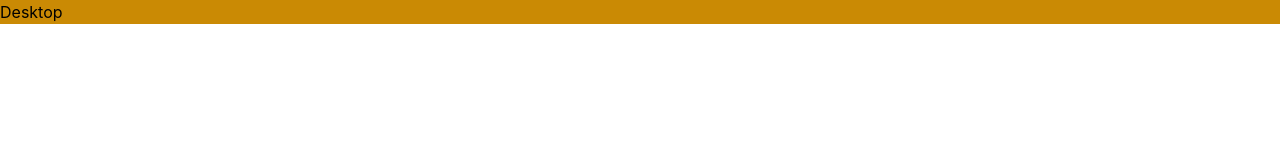
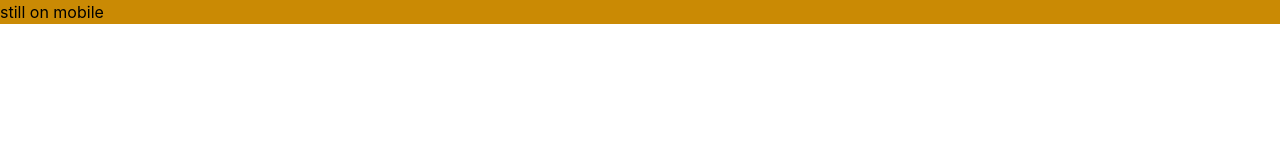
Before and after one commit to Redmond01/DOMICILE4LET, a React (Create React App) app in the folder client/domicile/: page / in a window 1280 px wide. Shown: the top 160 px of the page. Built offline with nearby package versions, Linux system fonts and the light colour scheme.

Commit message:
first commit

```diff
--- a/client/domicile/src/pages/landingPage/desktop/Desktop.js
+++ b/client/domicile/src/pages/landingPage/desktop/Desktop.js
@@ -2,7 +2,7 @@ import React from 'react'
 
 const Desktop = () => {
   return (
-    <div className='sm:hidden md:hidden lg:block'>Desktop</div>
+    <div className='sm:hidden md:hidden lg:block'>still on mobile</div>
   )
 }
 
--- a/client/domicile/src/pages/landingPage/mobile/Mobile.js
+++ b/client/domicile/src/pages/landingPage/mobile/Mobile.js
@@ -10,7 +10,7 @@
 
 
 // import MobileLogo from '../../../assets/mobilelogo.png'
-import Home from '../../../assets/homes.png'
+import Home from '../../../assets/sideHome.png'
 import image1 from '../../../assets/image3.png'
 import House1 from '../../../assets/house1.png'
 import House2 from '../../../assets/house2.png'
@@ -56,8 +56,8 @@ function Mobile() {
                     </form>
                 </div>
             </div>
-            <div className="w-auto h-auto ">
-                <img src={Home} alt="img" className='w-full h-full' />
+            <div className="w-full h-[auto] ">
+                <img src={Home} alt="img" className='w-full h-[auto] object-contain' />
             </div>
             <div className=" w-full h-[110svh] max-h-[130svh] bg-[#D9D9D9]">
                 <div className='w-full h-[5%]'></div>
--- a/client/domicile/src/pages/landingPage/tablet/Tablet.js
+++ b/client/domicile/src/pages/landingPage/tablet/Tablet.js
@@ -2,7 +2,7 @@ import React from 'react'
 
 const Tablet = () => {
   return (
-    <div className='sm:hidden md:block lg:hidden'>Tablet</div>
+    <div className='sm:hidden md:block lg:hidden'>still on mobile</div>
   )
 }
 
```
